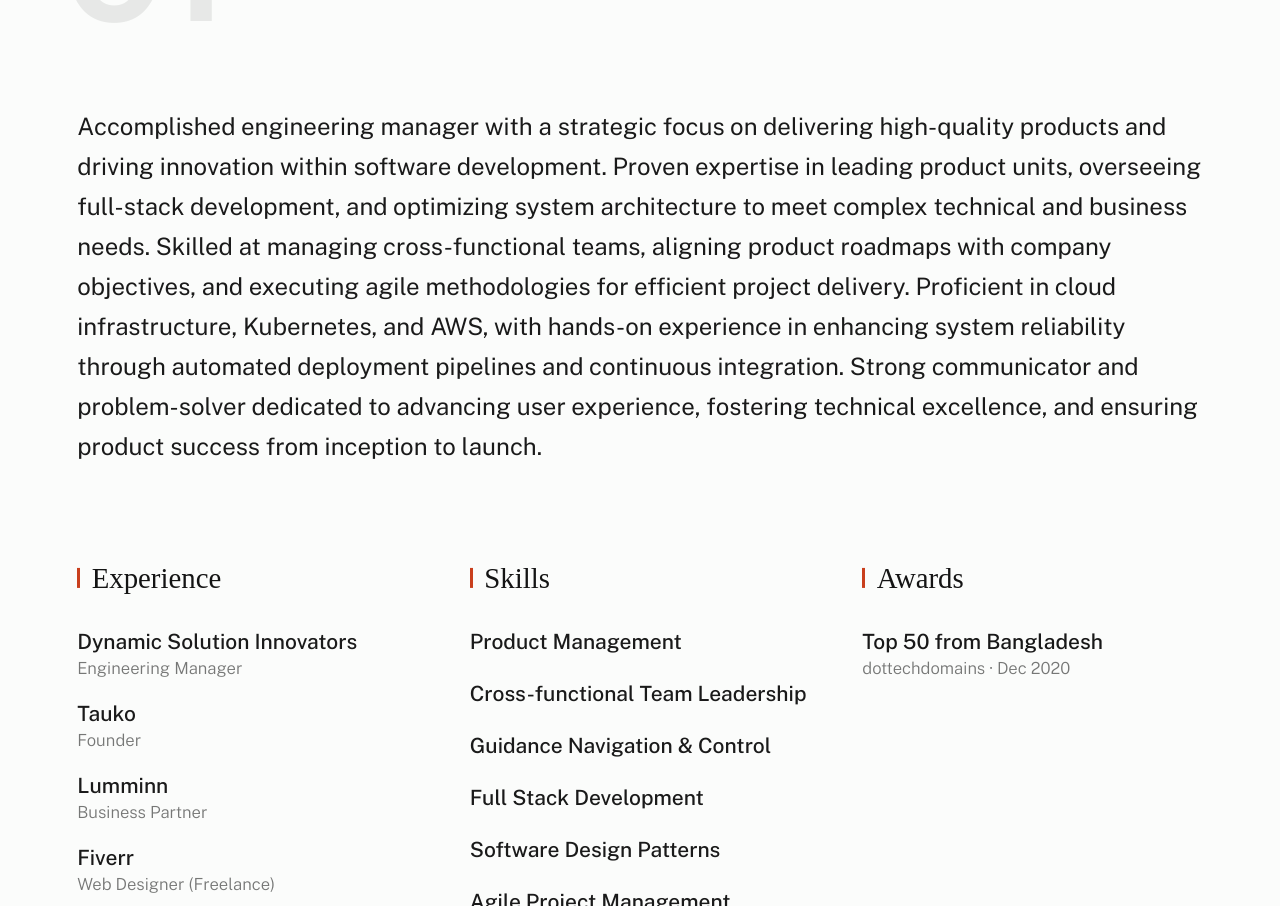
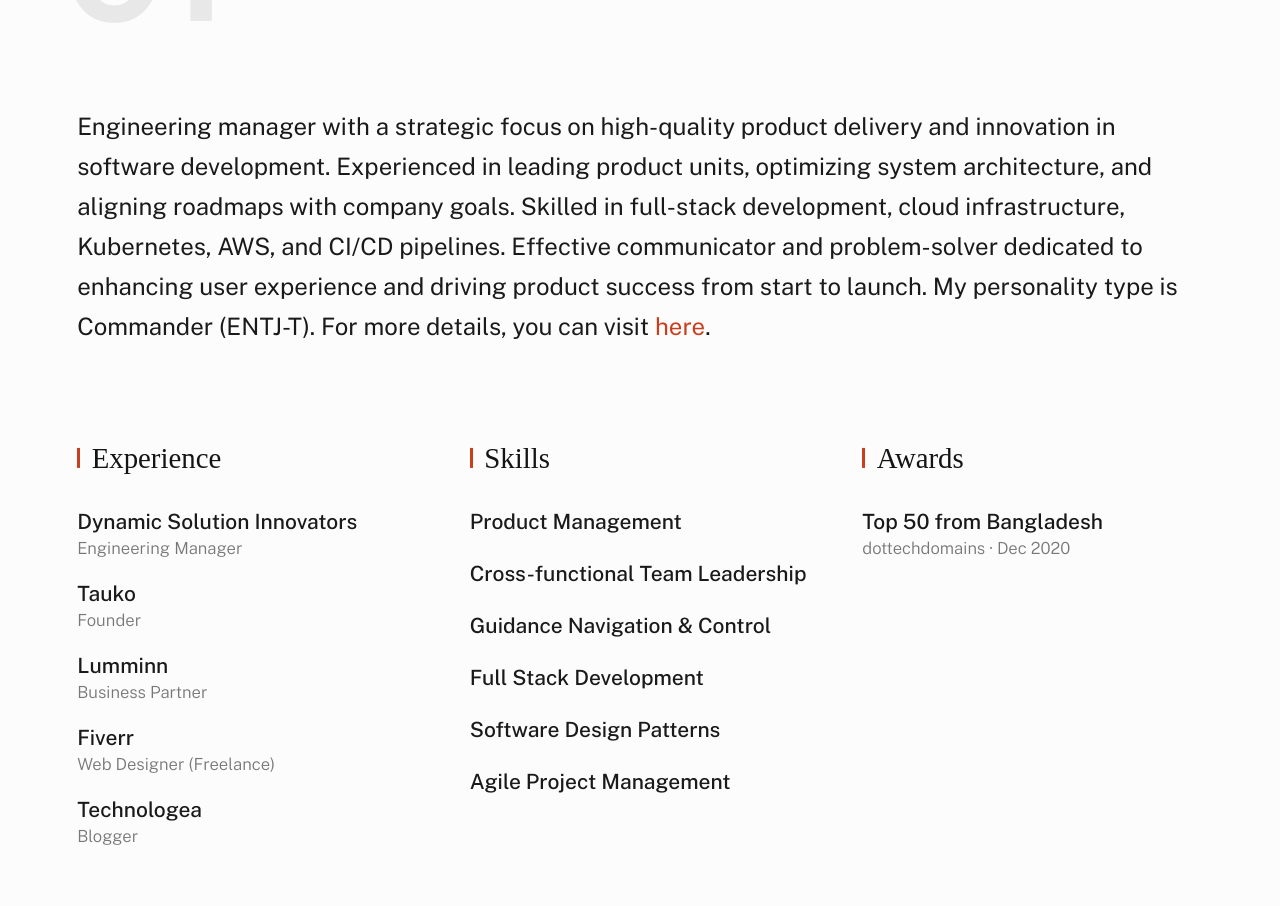
Before and after one commit to tamzid958/tamzid958.github.io, a plain HTML site: page index.html in a window 1280 px wide. Shown: the part 1172-2078 px from the top of the page. Drawn offline with nearby package versions, Linux system fonts and the light colour scheme; a web font is replaced by a local one.

Commit message:
Update index.html

```diff
--- a/index.html
+++ b/index.html
@@ -160,21 +160,15 @@
                     </div> <!-- end section-header -->
 
                     <p class="attention-getter">
-                        Accomplished engineering manager with a strategic focus on delivering high-quality products
-                        and driving innovation within software development. Proven expertise in leading product units,
-                        overseeing full-stack development, and optimizing system architecture to meet complex technical
-                        and business needs. Skilled at managing cross-functional teams, aligning product roadmaps with
-                        company objectives, and executing agile methodologies for efficient project delivery. Proficient
-                        in cloud infrastructure, Kubernetes, and AWS, with hands-on experience in enhancing system reliability
-                        through automated deployment pipelines and continuous integration. Strong communicator and problem-solver
-                        dedicated to advancing user experience, fostering technical excellence, and ensuring product success
-                        from inception to launch.
+                       Engineering manager with a strategic focus on high-quality product delivery and innovation in software development. Experienced in leading product units, optimizing system architecture, and aligning roadmaps with company goals. Skilled in full-stack development, cloud infrastructure, Kubernetes, AWS, and CI/CD pipelines. Effective communicator and problem-solver dedicated to enhancing user experience and driving product success from start to launch.
+
+My personality type is Commander (ENTJ-T). For more details, you can visit <a href="https://www.16personalities.com/profiles/entj-t/m/dh72t6x4w" target="_blank">here</a>.
                     </p>
 
                     <div class="grid-list-items s-about__blocks">
 
                         <div class="grid-list-items__item s-about__block">
-                            <h4 class="s-about__block-title">Experience</h4>
+                           <h4 class="s-about__block-title">Experience</h4>
                             <ul class="s-about__list">
                                 <li>
                                     Dynamic Solution Innovators
```
